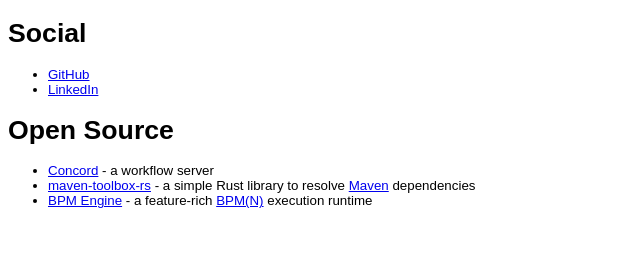
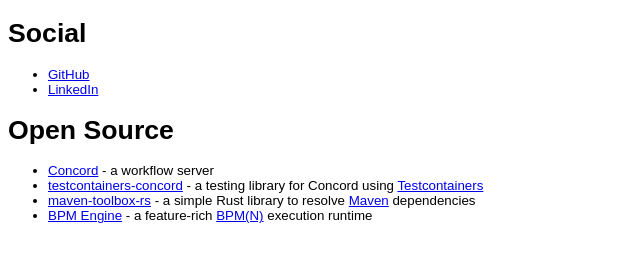
Before and after one commit to ibodrov/ibodrov.github.io, a plain HTML site: page index.html in a window 1280 px wide. Shown: the whole page, without its empty margins (0-640 px from the left). Drawn offline with Linux system fonts and the light colour scheme.

Commit message:
Add link to testcontainers-concord, add .gitignore

```diff
--- a/index.html
+++ b/index.html
@@ -19,6 +19,7 @@
     <h1>Open Source</h1>
     <ul>
         <li><a href="https://github.com/walmartlabs/concord">Concord</a> - a workflow server</li>
+        <li><a href="https://github.com/concord-workflow/testcontainers-concord">testcontainers-concord</a> - a testing library for Concord using <a href="https://www.testcontainers.org/">Testcontainers</a></li>
         <li><a href="https://github.com/concord-workflow/maven-toolbox-rs">maven-toolbox-rs</a> - a simple Rust library
             to
             resolve <a href="http://maven.apache.org/">Maven</a> dependencies</li>
```
Also changed, not shown: 1 other file.
